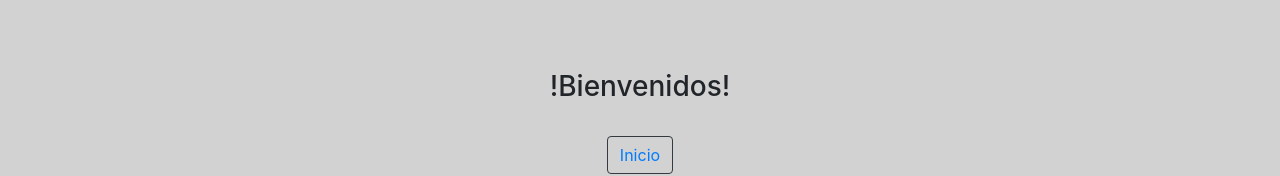
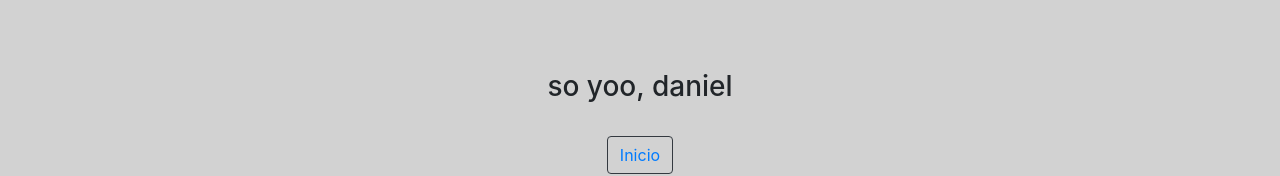
Before and after one commit to StivenCardonaVarelas/EQUIP-1_RU_PPI2020, a React (Create React App) app: page / in a window 1280 px wide. Shown: the part 350-526 px from the top of the page. Built offline with nearby package versions, Linux system fonts and the light colour scheme.

Commit message:
cambio titulo

```diff
--- a/src/pages/inicio.js
+++ b/src/pages/inicio.js
@@ -26,7 +26,7 @@ class Inicio extends React.Component {
                 <br />
                 <br />
                 <br />
-                <h3>!Bienvenidos!</h3>
+                <h3>so yoo, daniel</h3>
               </div>
             </div>
             <div className="row">
```
